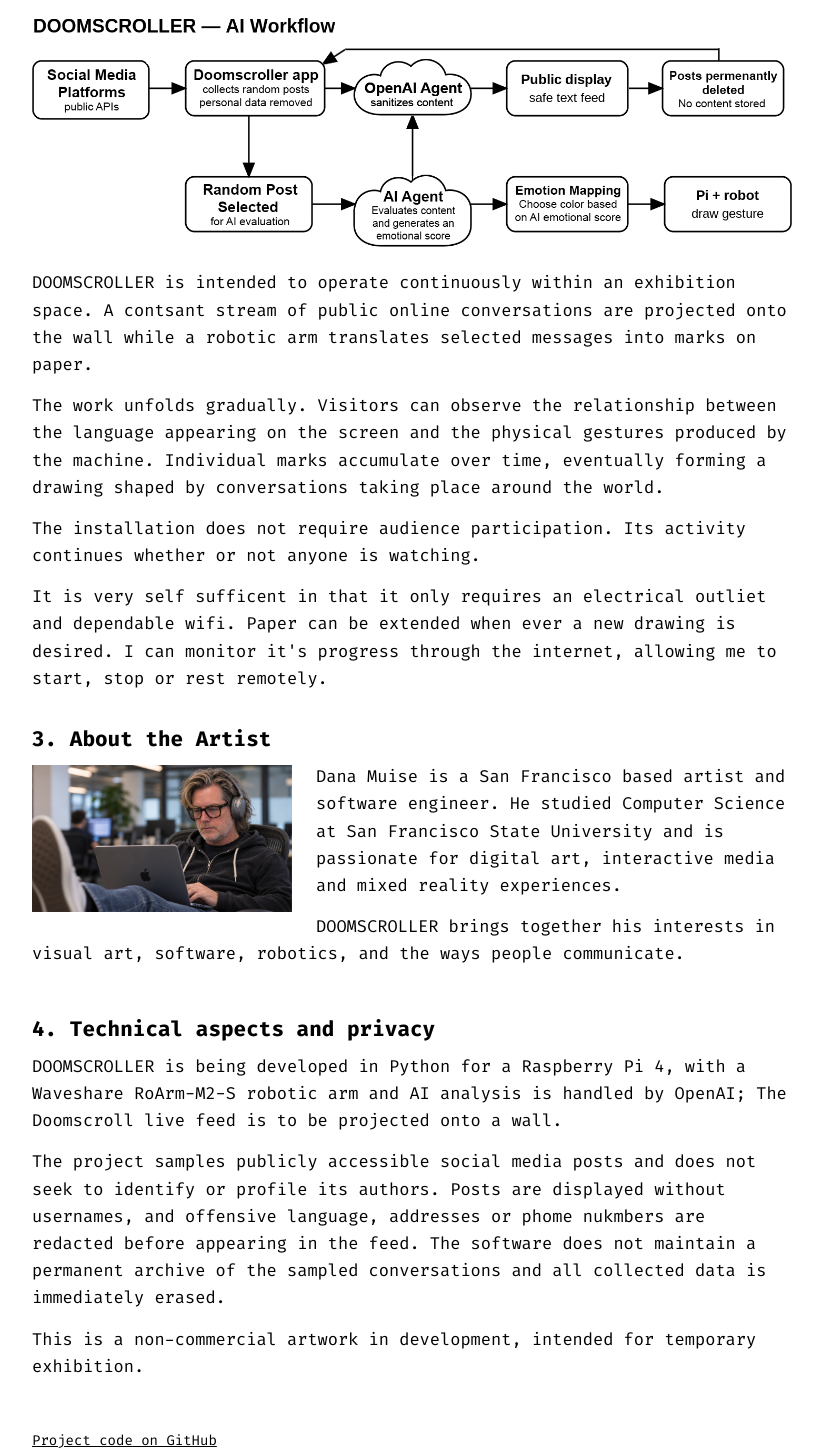
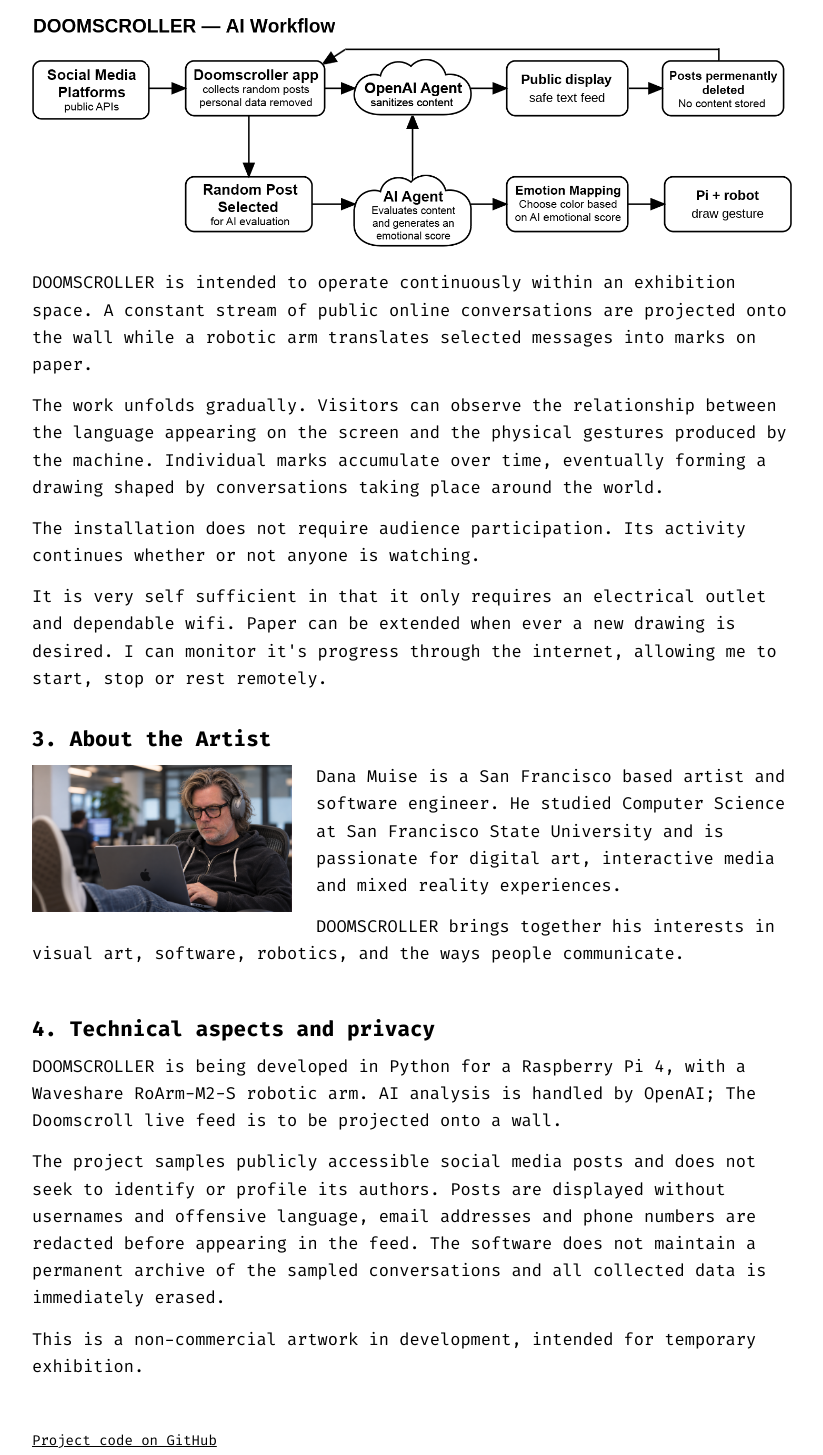
Before and after one commit to danamuise/ChatterFeed, a plain HTML site: page docs/index.html in a window 1280 px wide. Shown: the part 1818-3273 px from the top of the page, without its empty margins (228-1051 px from the left). Drawn offline with Linux system fonts and the light colour scheme.

Commit message:
Update index.html

```diff
--- a/docs/index.html
+++ b/docs/index.html
@@ -147,13 +147,13 @@
     <section>
       <h2>2. How does it work?</h2>
       <p>Software samples public conversations from Mastodon, Bluesky, 4chan, 8kun, Telegram and other open source social network sites. An AI agent analyzes selected posts for qualities such as aggression, warmth, sadness, and intensity.
-      <p>This analysis provieds an "emotional score" which deterimines what colors will be used and gestural style the robot will execute. For example, sadness and vulnerability are represented by blue; hostility by red. The aim is for the character of the robot's movement to respond to the language as well.</p>
+      <p>This analysis provides an "emotional score" which determines what colors will be used and gestural style the robot will execute. For example, sadness and vulnerability are represented by blue; hostility by red. The aim is for the character of the robot's movement to respond to the language as well.</p>
 
       <img class="workflow-image" src="doomscroller_ai_workflow.png" alt="DOOMSCROLLER workflow diagram showing public social media feeding AI sanitization and emotion interpretation, followed by color selection and robotic drawing" width="800" loading="lazy">
-      <p>DOOMSCROLLER is intended to operate continuously within an exhibition space. A contsant stream of public online conversations are projected onto the wall while a robotic arm translates selected messages into marks on paper.</p>
+      <p>DOOMSCROLLER is intended to operate continuously within an exhibition space. A constant stream of public online conversations are projected onto the wall while a robotic arm translates selected messages into marks on paper.</p>
       <p>The work unfolds gradually. Visitors can observe the relationship between the language appearing on the screen and the physical gestures produced by the machine. Individual marks accumulate over time, eventually forming a drawing shaped by conversations taking place around the world.</p>
       <p>The installation does not require audience participation. Its activity continues whether or not anyone is watching.</p>
-      <p>It is very self sufficent in that it only requires an electrical outliet and dependable wifi. Paper can be extended when ever a new drawing is desired. I can monitor it's progress through the internet, allowing me to start, stop or rest remotely.</p>
+      <p>It is very self sufficient in that it only requires an electrical outlet and dependable wifi. Paper can be extended when ever a new drawing is desired. I can monitor it's progress through the internet, allowing me to start, stop or rest remotely.</p>
     </section>
 
     <section class="artist-section">
@@ -165,8 +165,8 @@
 
     <section>
       <h2>4. Technical aspects and privacy</h2>
-      <p>DOOMSCROLLER is being developed in Python for a Raspberry Pi 4, with a Waveshare RoArm-M2-S robotic arm and AI analysis is handled by OpenAI; The Doomscroll live feed is to be projected onto a wall.</p>
-      <p>The project samples publicly accessible social media posts and does not seek to identify or profile its authors. Posts are displayed without usernames, and offensive language, addresses or phome nukmbers are redacted before appearing in the feed. The software does not maintain a permanent archive of the sampled conversations and all collected data is immediately erased.</p>
+      <p>DOOMSCROLLER is being developed in Python for a Raspberry Pi 4, with a Waveshare RoArm-M2-S robotic arm. AI analysis is handled by OpenAI; The Doomscroll live feed is to be projected onto a wall.</p>
+      <p>The project samples publicly accessible social media posts and does not seek to identify or profile its authors. Posts are displayed without usernames and offensive language, email addresses and phone numbers are redacted before appearing in the feed. The software does not maintain a permanent archive of the sampled conversations and all collected data is immediately erased.</p>
       <p>This is a non-commercial artwork in development, intended for temporary exhibition.</p>
     </section>
 
```
